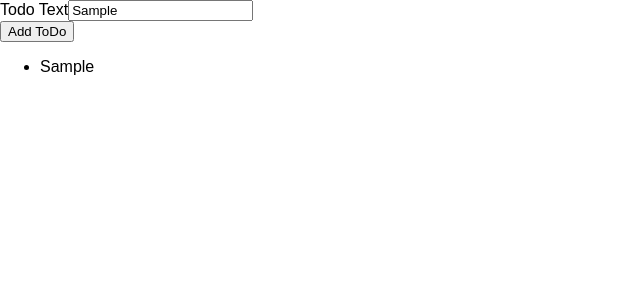
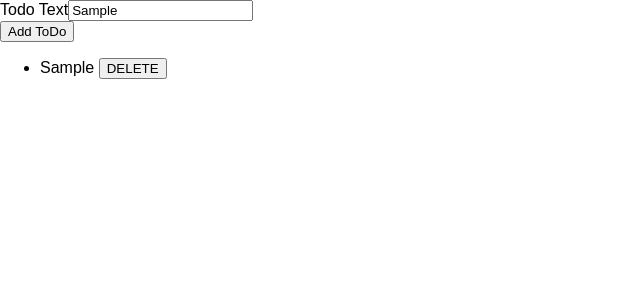
Before and after one commit to eatornquist/react-typescript, a React (Create React App) app: page / in a window 1280 px wide. Both pictures are taken after typing "Sample" into the empty fields and a click on the button "Add ToDo". Shown: the top 300 px of the page, without its empty margins (0-640 px from the left). Built offline with nearby package versions, Linux system fonts and the light colour scheme.

Commit message:
Adding the delete todo functionality using props and filter function

```diff
--- a/src/App.tsx
+++ b/src/App.tsx
@@ -14,10 +14,16 @@
     ])
   }
 
+  function todoDeleteHandler(todoId: string) {
+    setTodos((prevTodos) => {
+      return prevTodos.filter((todo) => todo.id !== todoId)
+    })
+  }
+
   return (
     <div className="App">
       <NewTodo onAddTodo={todoAddHandler} />
-      <TodoList items={todos} />
+      <TodoList items={todos} onDeleteTodo={todoDeleteHandler} />
     </div>
   )
 }
--- a/src/components/TodoList.tsx
+++ b/src/components/TodoList.tsx
@@ -6,14 +6,18 @@
 
 interface TodoListProps {
   items: { id: string; text: string }[]
+  onDeleteTodo: (id: string) => void
 }
 
 //similar declaration of the one above
-const TodoList: React.FC<TodoListProps> = ({ items }) => {
+const TodoList: React.FC<TodoListProps> = ({ items, onDeleteTodo }) => {
   return (
     <ul>
       {items.map((todo) => (
-        <li key={todo.id}>{todo.text}</li>
+        <li key={todo.id}>
+          <span>{todo.text} </span>
+          <button onClick={onDeleteTodo.bind(null, todo.id)}>DELETE</button>
+        </li>
       ))}
     </ul>
   )
```
